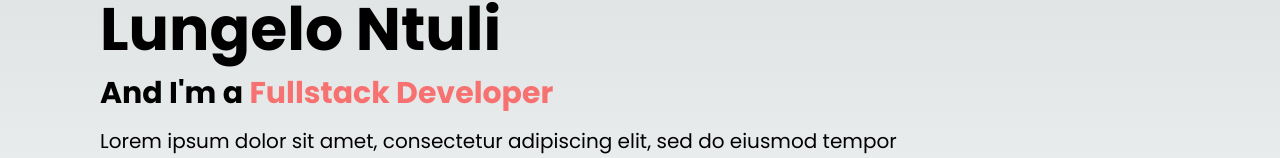
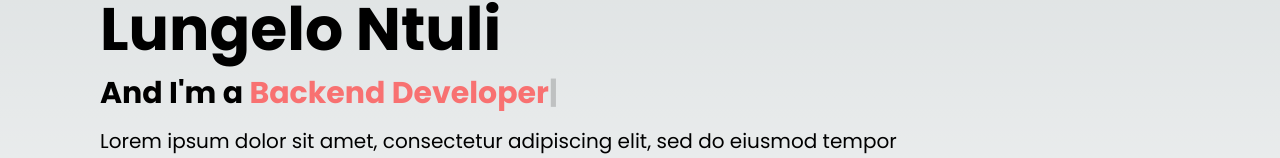
Before and after one commit to lucancode/portfolio, a Next.js app: page / in a window 1280 px wide. Shown: the part 213-371 px from the top of the page. Built offline with nearby package versions, Linux system fonts and the light colour scheme.

Commit message:
Packages and Banner
I installed the typewriter text animation by mattboldt on github and imported on the banner for intriguing animation.

```diff
--- a/components/Banner.tsx
+++ b/components/Banner.tsx
@@ -1,17 +1,36 @@
 import Link from "next/link";
 import React from "react";
 import { FaGithub, FaLinkedinIn } from "react-icons/fa";
+import Typed from "typed.js";
 
 function Banner() {
+  // Create reference to store the DOM element containing the animation
+  const el = React.useRef(null);
+
+  React.useEffect(() => {
+    const typed = new Typed(el.current, {
+      strings: ["Frontend Developer", "Backend Developer"],
+      typeSpeed: 50,
+    });
+
+    return () => {
+      // Destroy Typed instance during cleanup to stop animation
+      typed.destroy();
+    };
+  }, []);
+
   return (
     <div className=" relative flex justify-between items-center w-full h-dvh p-[100px]">
       <div className=" max-w-[850px] space-y-4">
-        <h3 className="text-2xl font-bold">Hello, It's</h3>
-        <h1 className="text-6xl font-bold">Lungelo Ntuli</h1>
-        <h3 className="text-3xl font-bold">
-          And I'm a <span className=" text-red-400">Fullstack Developer</span>
+        {/** subtleText is a custom utility for keyframe animation */}
+        <h3 className="text-2xl font-bold subtleText">Hello, It's</h3>
+        {/** myName is a custom utility for keyframe animation */}
+        <h1 className="text-6xl font-bold myName">Lungelo Ntuli</h1>
+        {/** subtleText is a custom utility for keyframe animation */}
+        <h3 className="text-3xl font-bold subtleText">
+          And I'm a <span ref={el} className=" text-red-400"></span>
         </h3>
-        <p className="text-xl">
+        <p className="text-xl description">
           Lorem ipsum dolor sit amet, consectetur adipiscing elit, sed do
           eiusmod tempor incididunt ut labore et dolore magna aliqua. Ut enim ad
           minim veniam, quis nostrud exercitation ullamco laboris nisi ut
--- a/package.json
+++ b/package.json
@@ -12,7 +12,8 @@
     "next": "14.2.3",
     "react": "^18",
     "react-dom": "^18",
-    "react-icons": "^5.2.1"
+    "react-icons": "^5.2.1",
+    "typed.js": "^2.1.0"
   },
   "devDependencies": {
     "@types/node": "^20",
--- a/styles/globals.css
+++ b/styles/globals.css
@@ -30,4 +30,39 @@ body {
   .text-balance {
     text-wrap: balance;
   }
+  .subtleText:nth-child(1) {
+    animation: scrollInBottom 2s ease forwards;
+    animation-duration: .6s;
+  }
+  .subtleText:nth-child(3) {
+    animation: scrollInBottom 2s ease forwards;
+    animation-duration: 1s;
+  }
+  .myName {
+    animation: scrollInTop 2s ease backwards;
+    animation-duration: .7s;
+    animation-delay: .8s;
+  }
 }
+
+@keyframes scrollInBottom {
+  0% {
+    transform: translateX(-100px);
+    opacity: 0;
+  }
+  100% {
+    transform: translateX(0);
+    opacity: 1;
+  }
+}
+
+@keyframes scrollInTop {
+  0% {
+    transform: translateY(50px);
+    opacity: 0;
+  }
+  100% {
+    transform: translateY(0);
+    opacity: 1;
+  }
+}
```
Also changed, not shown: 1 other file (tests, documents, lock files or other folders).
